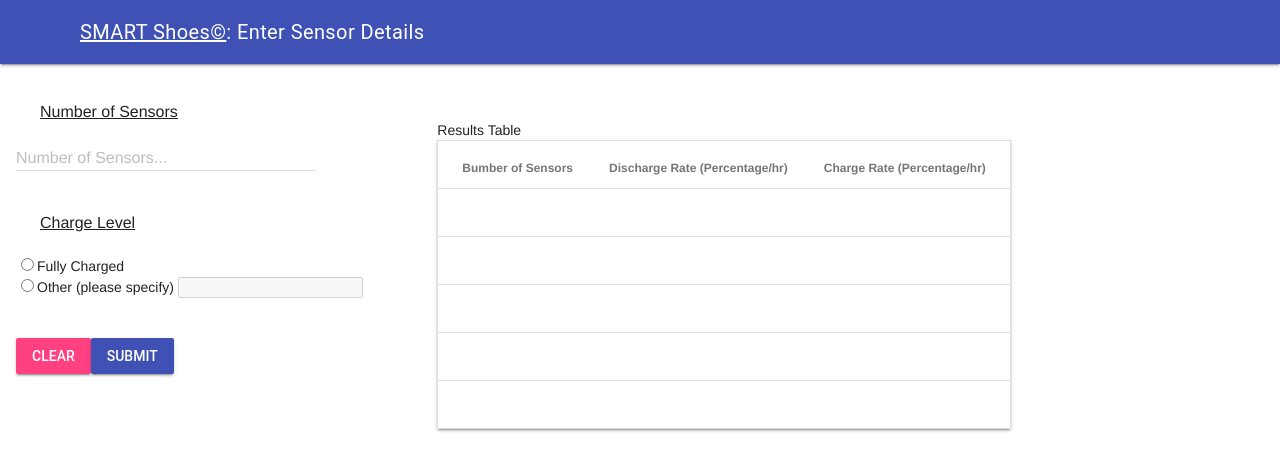
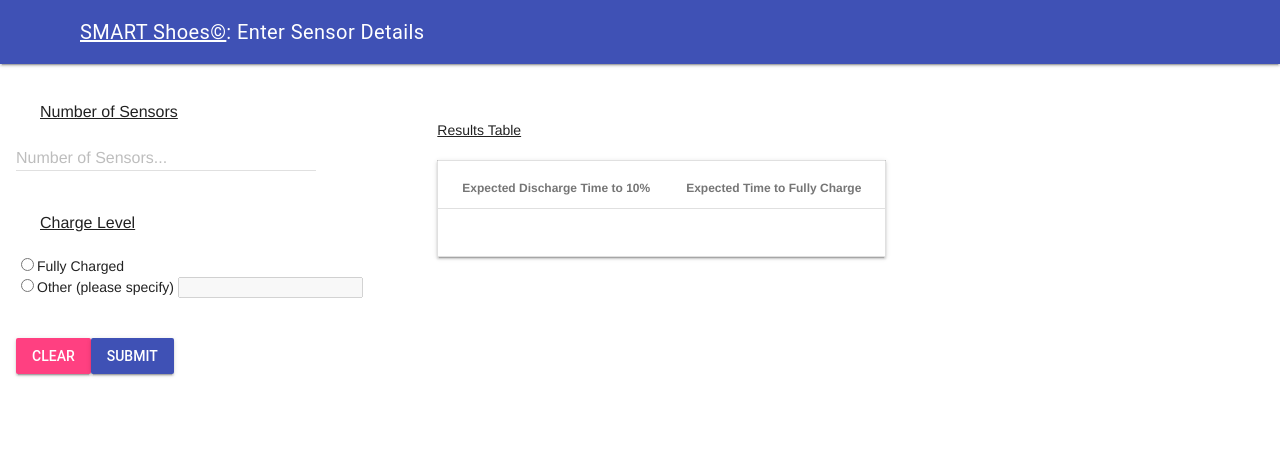
Before and after one commit to btas2/SmartShoes, a plain HTML site: page docs/index.html in a window 1280 px wide. Drawn offline with nearby package versions, Linux system fonts and the light colour scheme.

Commit message:
Update index.html

```diff
--- a/docs/index.html
+++ b/docs/index.html
@@ -69,36 +69,14 @@
 
         <br><br>
 <table class="mdl-data-table mdl-js-data-table mdl-shadow--2dp">
-    <thead>Results Table
-        <th>Bumber of Sensors </th>
-        <th>Discharge Rate (Percentage/hr)</th>
-        <th>Charge Rate (Percentage/hr)</th>
+    <thead><u> Results Table<u> <br><br>
+        <th>Expected Discharge Time to 10%</th>
+        <th>Expected Time to Fully Charge</th>
     </thead>
-    <tbody id="worstTimesTable">
+    <tbody id="Table">
         <tr>
-            <td></td>
-            <td></td>
-            <td></td>
-        </tr>
-        <tr>
-            <td></td>
-            <td></td>
-            <td></td>
-        </tr>
-        <tr>
-            <td></td>
-            <td></td>
-            <td></td>
-        </tr>
-        <tr>
-            <td></td>
-            <td></td>
-            <td></td>
-        </tr>
-        <tr>
-            <td></td>
-            <td></td>
-            <td></td>
+        <td></td>
+        <td></td>
         </tr>
     </tbody>
 </table>
```
